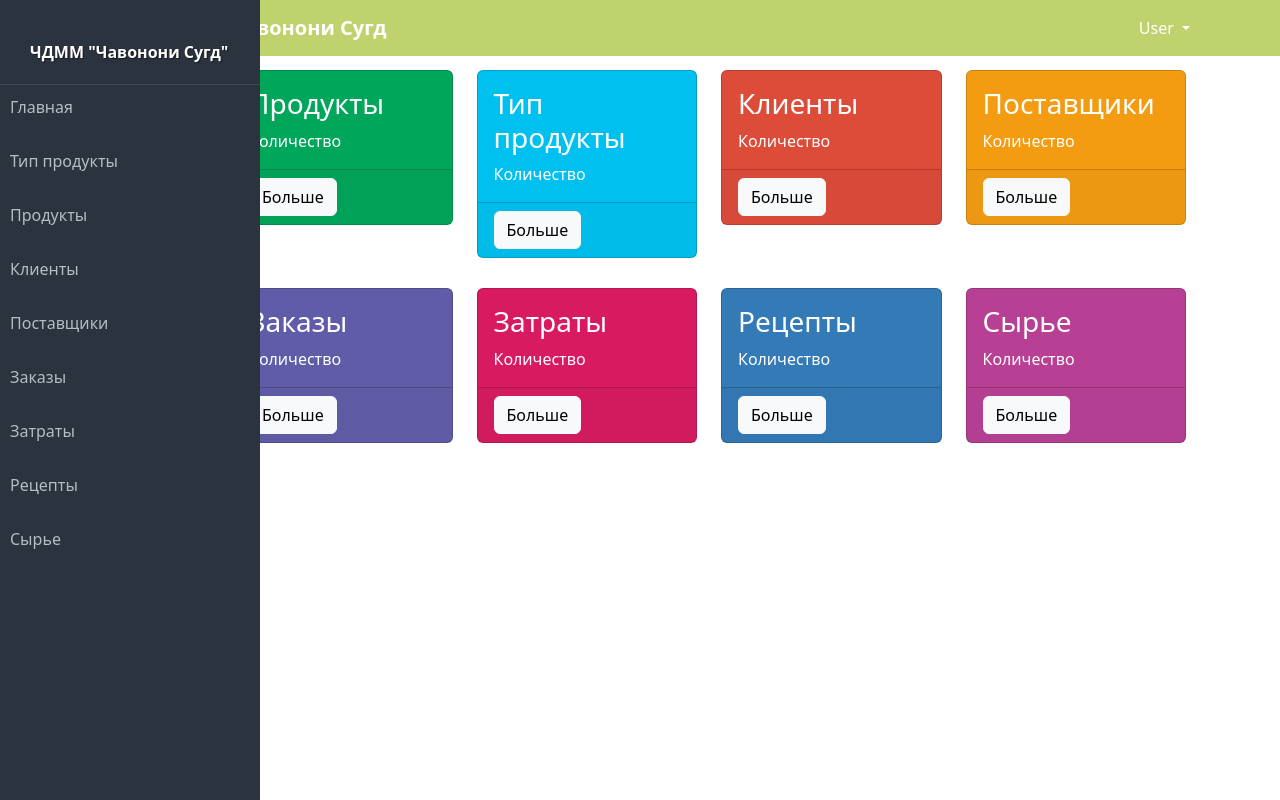
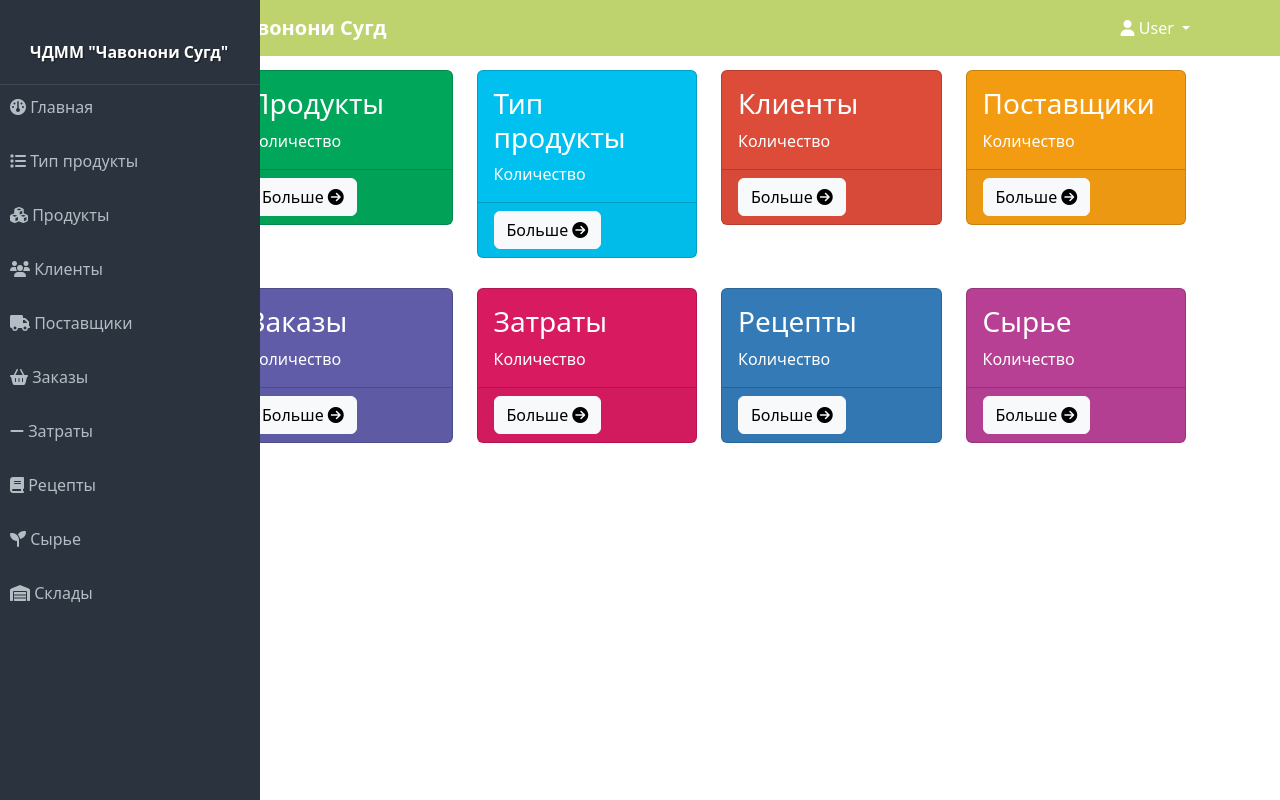
Before and after one commit to MrShahrom/DiplomProjectFront, a Nuxt app: page /dashboard in a window 1280 px wide. Built offline with nearby package versions, Linux system fonts and the light colour scheme.

Commit message:
fixed icon

```diff
--- a/layouts/sidebar.vue
+++ b/layouts/sidebar.vue
@@ -20,6 +20,7 @@
         <li><nuxt-link to="/expense"><i class="fa fa-minus"></i> <span>Затраты</span></nuxt-link></li>
         <li><nuxt-link to="/recipe"><i class="fas fa-book"></i> <span>Рецепты</span></nuxt-link></li>
         <li><nuxt-link to="/rawmaterial"><i class="fa fa-seedling"></i> <span>Сырье</span></nuxt-link></li>
+        <li><nuxt-link to="/sklad"><i class="fas fa-warehouse"></i> <span>Склады</span></nuxt-link></li>
       </ul>
       <!-- /.sidebar-menu -->
     </section>
--- a/nuxt.config.ts
+++ b/nuxt.config.ts
@@ -1,4 +1,3 @@
-// https://nuxt.com/docs/api/configuration/nuxt-config
 
 export default {
   devtools: { enabled: true },
@@ -7,11 +6,13 @@ export default {
   },
   css: [
     'bootstrap/dist/css/bootstrap.css',
+    '@fortawesome/fontawesome-free/css/all.css',
   ],
   js: [
     'middleware/authenticated.js',
   ],
   script: [
+    { src: '@fortawesome/fontawesome-free/js/all.js', defer: true },
     { src: 'bootstrap/dist/js/bootstrap.bundle.min.js', defer: true },
   ],
   runtimeConfig: {
```
Also changed, not shown: pages/sklad/create.vue (added, +7 -0 lines), pages/sklad/index.vue (added, +7 -0 lines), 1 other file (tests, documents, lock files or other folders).
